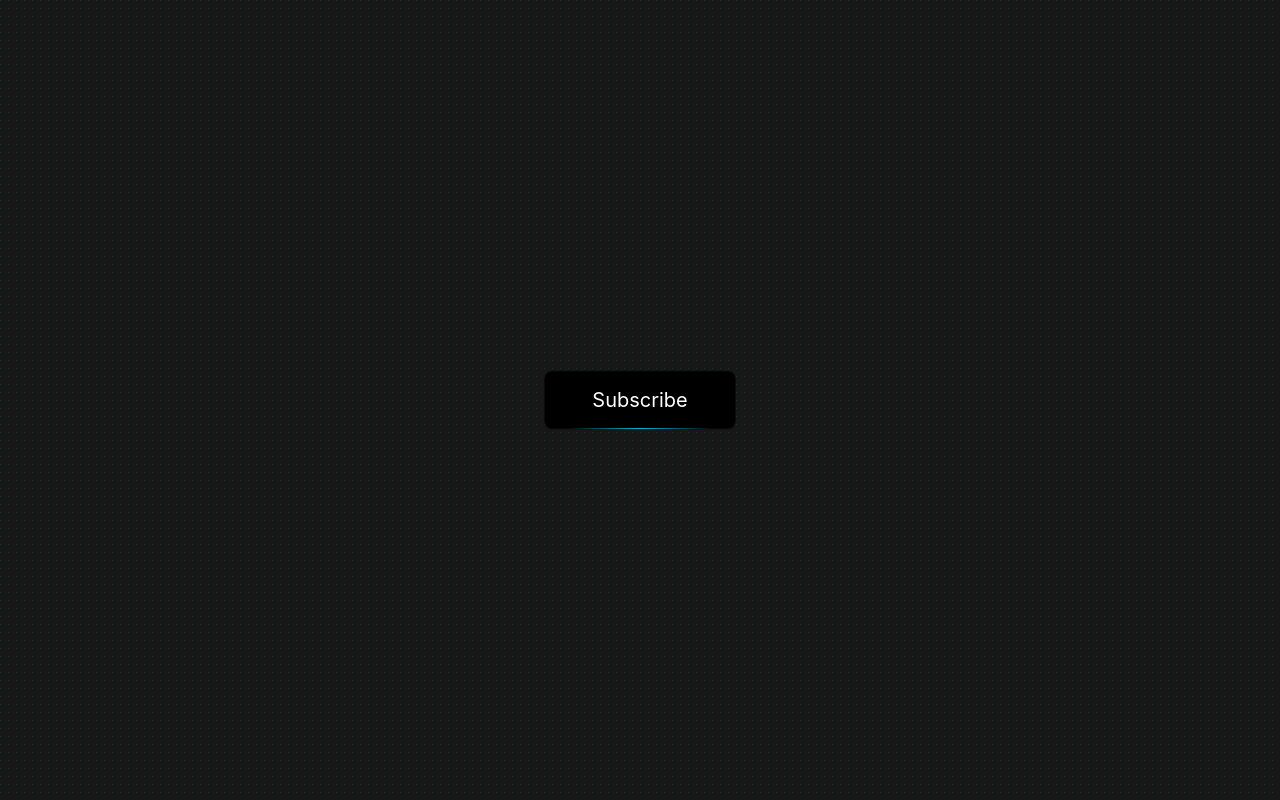
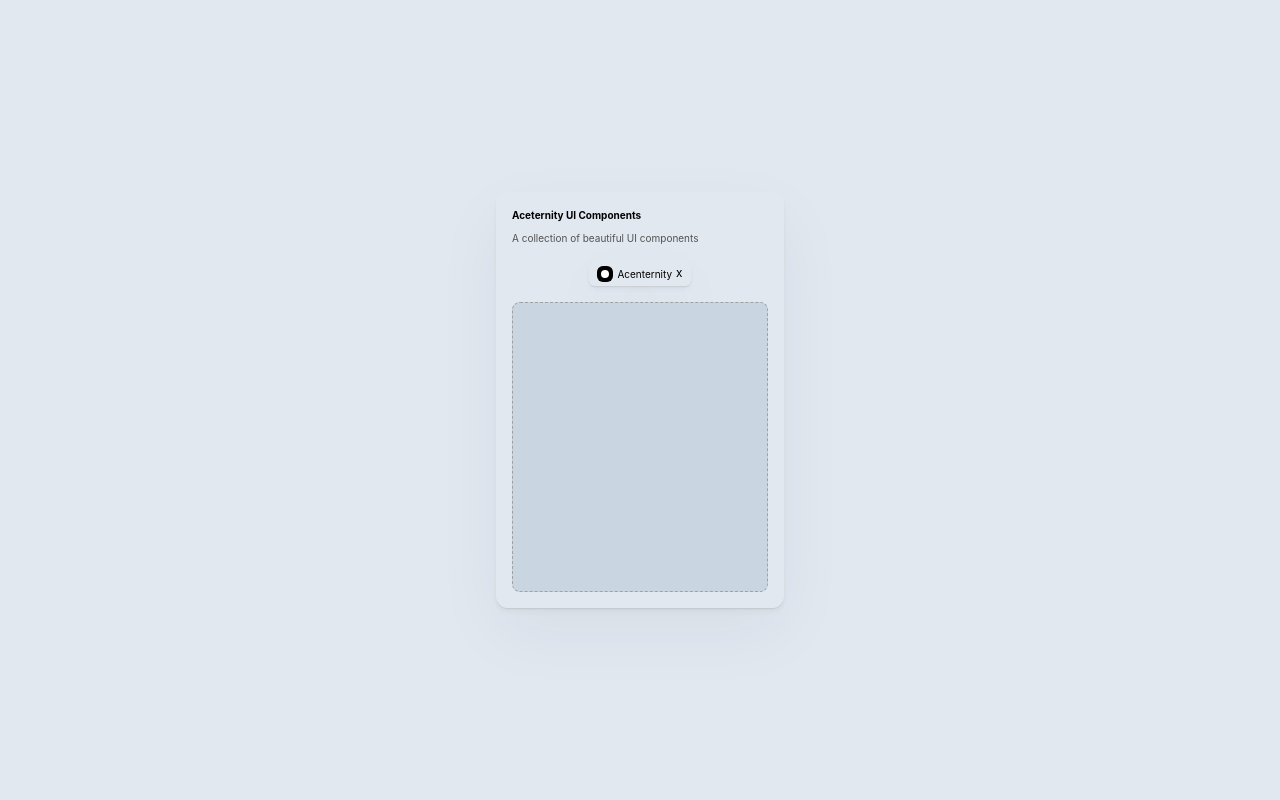
Before and after one commit to its-nandlal/motion, a React app: page / in a window 1280 px wide. Built offline with nearby package versions, Linux system fonts and the light colour scheme; the HTML template or start-up script is replaced by a standard one.

Commit message:
Page loading, exit and hover animation

```diff
--- a/package.json
+++ b/package.json
@@ -11,6 +11,7 @@
   },
   "dependencies": {
     "@tailwindcss/vite": "^4.2.1",
+    "lucide": "^0.575.0",
     "motion": "^12.34.3",
     "react": "^19.2.0",
     "react-dom": "^19.2.0",
--- a/src/App.jsx
+++ b/src/App.jsx
@@ -1,50 +1,11 @@
-import { motion } from "motion/react"
+import Card from "./components/ui/card";
 
 export default function App() {
   return (
-    <div
-    className='h-screen w-full bg-neutral-900 flex items-center justify-center
-    [perspective::1000px] transform-3d'
-    style={{
-      backgroundImage: `radial-gradient(circle at 0.5px 0.5px, rgba(6, 182, 212, 0.2) 0.5px, transparent 0)`,
-      backgroundSize: "8px 8px",
-      backgroundRepeat: "repeat"
-    }}>
-
-      <motion.button
-      whileHover={{
-        rotateX: 25,
-        rotateY: 0,
-        boxShadow: "0px 20px 50px rgba(8, 112, 184, 0.7)",
-        y: [5,-5,0]
-      }}
-
-      whileTap={{
-        y: 10
-      }}
-
-      transition={{
-        duration: 1,
-        ease: "easeInOut"
-      }}
-
-      style={{
-        translateZ: 100
-      }}
-
-
-      className="relative group bg-black text-white text-xl px-12 py-4 rounded-lg shadow-[0px_1px_2px_0px_rgba(255,255,255,0.1)_inset,0px_-1px_2px_0px_rgba(255,255,255,0.1)_inset]">
-
-        <span className="group-hover:text-cyan-500 eaase-in-out duration-300">
-          Subscribe
-        </span>
-
-        <span className="absolute inset-x-0 bottom-px bg-linear-to-r from-transparent via-cyan-500 to-transparent h-px w-3/4 mx-auto"></span>
-
-        <span className="absolute inset-x-0 bottom-px bg-linear-to-r from-transparent via-cyan-500 to-transparent h-1 w-3/4 mx-auto blur-sm opacity-0 group-hover:opacity-100 transition-opacity duration-300"></span>
-
-      </motion.button>
-
+    <div className="h-screen w-full
+    bg-slate-200
+    flex items-center justify-center">
+      <Card />
     </div>
   )
 }
--- /dev/null
+++ b/src/components/ui/button-animate.jsx
@@ -0,0 +1,50 @@
+import { motion } from "motion/react"
+
+export default function App() {
+  return (
+    <div
+    className='h-screen w-full bg-neutral-900 flex items-center justify-center
+    [perspective::1000px] transform-3d'
+    style={{
+      backgroundImage: `radial-gradient(circle at 0.5px 0.5px, rgba(6, 182, 212, 0.2) 0.5px, transparent 0)`,
+      backgroundSize: "8px 8px",
+      backgroundRepeat: "repeat"
+    }}>
+
+      <motion.button
+      whileHover={{
+        rotateX: 25,
+        rotateY: 0,
+        boxShadow: "0px 20px 50px rgba(8, 112, 184, 0.7)",
+        y: [5,-5,0]
+      }}
+
+      whileTap={{
+        y: 10
+      }}
+
+      transition={{
+        duration: 1,
+        ease: "easeInOut"
+      }}
+
+      style={{
+        translateZ: 100
+      }}
+
+
+      className="relative group bg-black text-white text-xl px-12 py-4 rounded-lg shadow-[0px_1px_2px_0px_rgba(255,255,255,0.1)_inset,0px_-1px_2px_0px_rgba(255,255,255,0.1)_inset]">
+
+        <span className="group-hover:text-cyan-500 eaase-in-out duration-300">
+          Subscribe
+        </span>
+
+        <span className="absolute inset-x-0 bottom-px bg-linear-to-r from-transparent via-cyan-500 to-transparent h-px w-3/4 mx-auto"></span>
+
+        <span className="absolute inset-x-0 bottom-px bg-linear-to-r from-transparent via-cyan-500 to-transparent h-1 w-3/4 mx-auto blur-sm opacity-0 group-hover:opacity-100 transition-opacity duration-300"></span>
+
+      </motion.button>
+
+    </div>
+  )
+}
--- /dev/null
+++ b/src/components/ui/card.jsx
@@ -0,0 +1,119 @@
+import { AnimatePresence, motion } from "motion/react";
+import { useState } from "react";
+
+export default function Card() {
+
+  const [open, setOpen] = useState(true)
+
+  return (
+    <>
+    <AnimatePresence>
+    {open && (
+    <motion.div
+
+    initial={{
+      opacity: 0,
+      scale: 0.98,
+      filter: "blur(10px)"
+    }}
+
+    animate={{
+      opacity: 1,
+      scale: 1,
+      filter: "blur(0px)"
+    }}
+
+    exit={{
+      opacity: 0,
+      scale: 0.98,
+      filter: "blur(10px)"
+    }}
+    transition={{
+      duration: 0.5,
+      ease: "easeInOut"
+    }}
+
+    className="w-72 min-h-104 h-104
+    p-4
+    flex flex-col
+    text-[10px]
+    shadow-[0_1px_1px_rgba(0,0,0,0.05),0_4px_6px_rgba(34,42,53,0.04),0_24px_68px_rgba(47,48,55,0.05),0_2px_3px_rgba(0,0,0,0.04)]
+    rounded-xl">
+
+        <h2 className="font-bold text-[10px]">Aceternity UI Components</h2>
+        <p className="text-neutral-600 mt-2 text-[10px]">A collection of beautiful UI components</p>
+
+        <div
+        className="flex items-center justify-center">
+            <button
+            onClick={()=> setOpen(false)}
+            className="flex items-center justify-center gap-1 mt-4 text-[10px]
+            shadow-[0_1px_1px_rgba(0,0,0,0.05),0_4px_6px_rgba(34,42,53,0.04),0_24px_68px_rgba(47,48,55,0.05),0_2px_3px_rgba(0,0,0,0.04)]
+            rounded-md px-2 py-1
+            ">
+                <div className="w-4 h-4 bg-black flex items-center justify-center rounded-md">
+                    <span className="block w-2 h-2 bg-white rounded-full"/>
+                </div>
+                Acenternity
+
+                <span className="text-xs -mt-0.5">ⅹ</span>
+            </button>
+
+        </div>
+
+        <div className="relative flex-1 bg-slate-300 mt-4 border border-dashed border-neutral-400 rounded-lg">
+            <motion.div
+            initial={{
+                opacity: 0,
+                scale: 0.9,
+                filter: "blur(10px)"
+            }}
+
+            whileHover={{
+                opacity: 1,
+                scale: 1,
+                filter: "blur(0px)"
+            }}
+
+            transition={{
+                type: "spring",
+                stiffness: 200,
+                damping: 15,
+                mass: 1
+            }}
+
+            className="absolute inset-0 w-full h-full p-2 bg-white/80 flex flex-col justify-between divide-y-2 rounded-lg">
+                <div className="p-2 flex items-center justify-between gap-2 bg-green-300/60 rounded-md">
+                    <div className="px-4 py-1 bg-black text-white rounded-md">UI/UX</div>
+                    <div>01 Aceternity UI</div>
+                </div>
+
+                <div className="p-2 flex items-center justify-between gap-2 bg-red-300/60 rounded-md">
+                    <div className="px-4 py-1 bg-black text-white rounded-md">Chat</div>
+                    <div>Chat UI AI for components</div>
+                </div>
+
+                <div className="p-2 flex items-center justify-between gap-2 bg-blue-300/60 rounded-md">
+                    <div className="px-4 py-1 bg-black text-white rounded-md">Chat</div>
+                    <div>Chat UI AI for components</div>
+                </div>
+
+                <div className="p-2 flex items-center justify-between gap-2 bg-orange-300/60 rounded-md">
+                    <div className="px-4 py-1 bg-black text-white rounded-md">Chat</div>
+                    <div>Chat UI AI for components</div>
+                </div>
+
+                <div className="p-2 flex items-center justify-between gap-2 bg-yellow-300/60 rounded-md">
+                    <div className="px-4 py-1 bg-black text-white rounded-md">Chat</div>
+                    <div>Chat UI AI for components</div>
+                </div>
+
+            </motion.div>
+        </div>
+
+    </motion.div>
+    )}
+    </AnimatePresence>
+    </>
+  )
+}
```
Also changed, not shown: src/components/ui/bkp.jsx (added), 1 other file (tests, documents, lock files or other folders).
